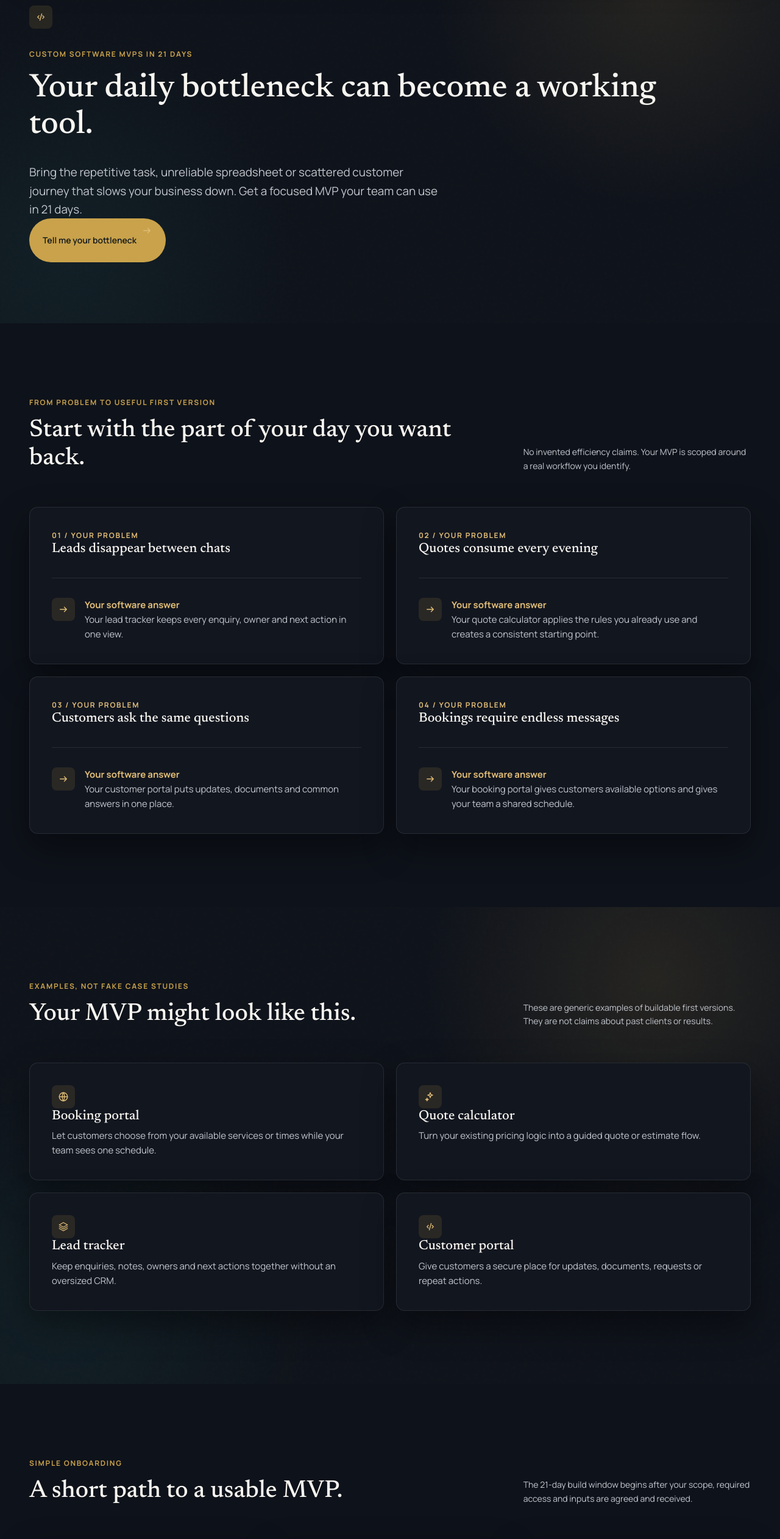
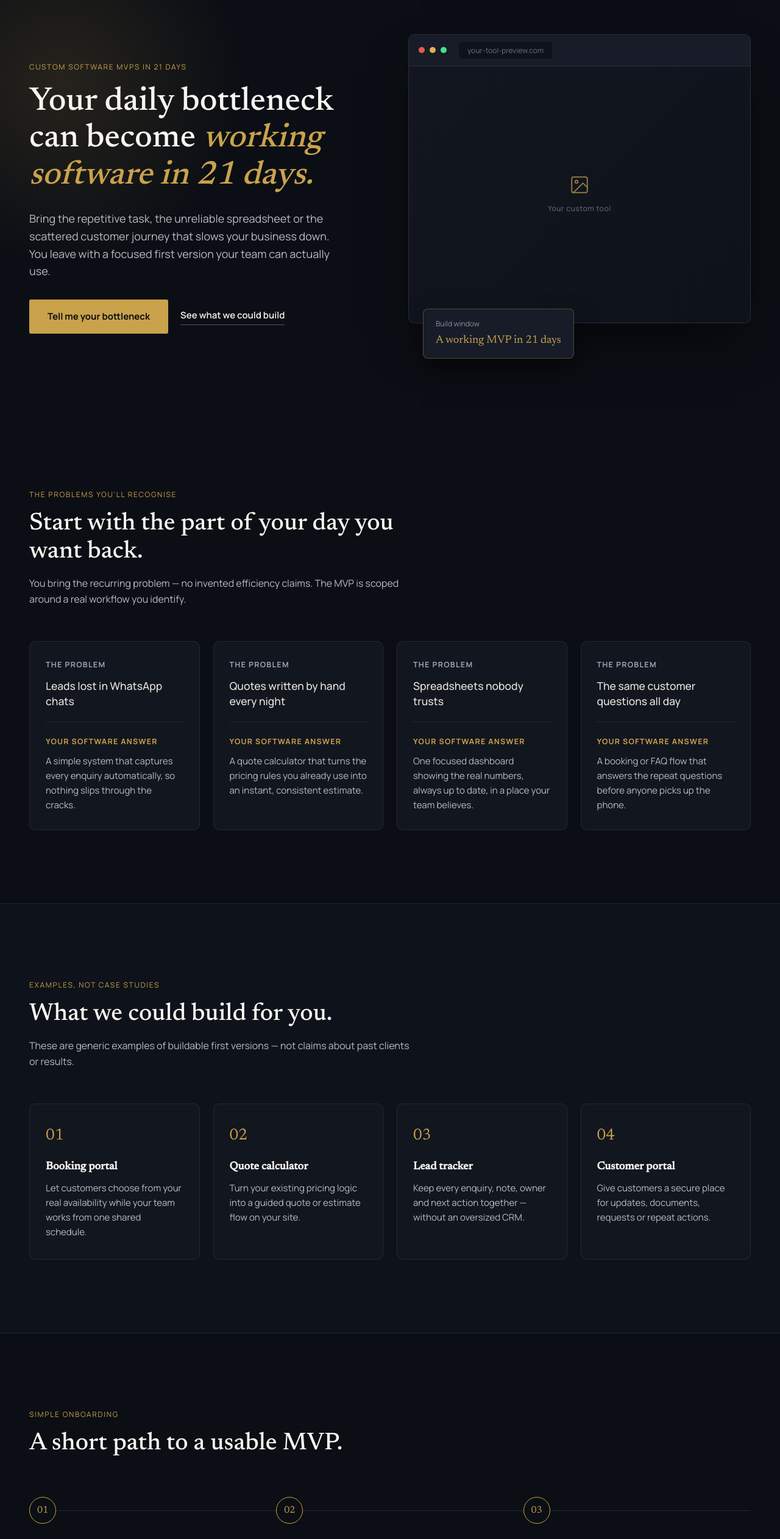
Before and after one commit to KaranSangoi/imkaransangoi-site, a Next.js app: page /software in a window 1280 px wide. Shown: the part 120-2643 px from the top of the page at 61% size. Built offline with nearby package versions, Linux system fonts and the light colour scheme.

Commit message:
Software page: rebuild in dark Claude Design system (shared header/footer)

```diff
--- a/app/software/page.tsx
+++ b/app/software/page.tsx
@@ -1,17 +1,134 @@
 import Link from "next/link";
-import {Icon,Page,Reveal} from "@/components/Site";
+import { DISPLAY, GOLD, eyebrow, browserBar, dot, Slot, DSShell, SiteHeader, SiteFooter } from "@/components/DarkSite";
 
-export const metadata={title:"Custom Software MVPs in 21 Days"};
-const solutions=[
-  ["Leads disappear between chats","Your lead tracker keeps every enquiry, owner and next action in one view."],
-  ["Quotes consume every evening","Your quote calculator applies the rules you already use and creates a consistent starting point."],
-  ["Customers ask the same questions","Your customer portal puts updates, documents and common answers in one place."],
-  ["Bookings require endless messages","Your booking portal gives customers available options and gives your team a shared schedule."],
-] as const;
-export default function Software(){return <Page>
-  <section className="page-intro atmosphere"><Reveal><Icon name="code"/><p className="eyebrow">CUSTOM SOFTWARE MVPS IN 21 DAYS</p><h1>Your daily bottleneck can become a working tool.</h1><p className="lede">Bring the repetitive task, unreliable spreadsheet or scattered customer journey that slows your business down. Get a focused MVP your team can use in 21 days.</p><Link className="button" href="/contact">Tell me your bottleneck <Icon name="arrow"/></Link></Reveal></section>
-  <section><Reveal><div className="section-head"><div><p className="eyebrow">FROM PROBLEM TO USEFUL FIRST VERSION</p><h2>Start with the part of your day you want back.</h2></div><p>No invented efficiency claims. Your MVP is scoped around a real workflow you identify.</p></div><div className="problem-flips">{solutions.map((x,i)=><article className="glass-card" key={x[0]}><p className="number">0{i+1} / YOUR PROBLEM</p><h3>{x[0]}</h3><div className="solution-line"><Icon name="arrow"/><p><b>Your software answer</b>{x[1]}</p></div></article>)}</div></Reveal></section>
-  <section className="atmosphere"><Reveal><div className="section-head"><div><p className="eyebrow">EXAMPLES, NOT FAKE CASE STUDIES</p><h2>Your MVP might look like this.</h2></div><p>These are generic examples of buildable first versions. They are not claims about past clients or results.</p></div><div className="grid-2">{[["globe","Booking portal","Let customers choose from your available services or times while your team sees one schedule."],["spark","Quote calculator","Turn your existing pricing logic into a guided quote or estimate flow."],["layers","Lead tracker","Keep enquiries, notes, owners and next actions together without an oversized CRM."],["code","Customer portal","Give customers a secure place for updates, documents, requests or repeat actions."]].map(x=><article className="glass-card lift" key={x[1]}><Icon name={x[0] as "code"}/><h3>{x[1]}</h3><p>{x[2]}</p></article>)}</div></Reveal></section>
-  <section><Reveal><div className="section-head"><div><p className="eyebrow">SIMPLE ONBOARDING</p><h2>A short path to a usable MVP.</h2></div><p>The 21-day build window begins after your scope, required access and inputs are agreed and received.</p></div><div className="completion-steps">{[["01","One call","Show the bottleneck, who encounters it and what a useful outcome looks like."],["02","One scope document","See the smallest useful version, boundaries, fixed price and required inputs in writing."],["03","A working MVP in 21 days","Review a working first version built around the scope you approved."]].map(x=><article className="glass-card" key={x[0]}><p className="number">{x[0]}</p><h3>{x[1]}</h3><p>{x[2]}</p></article>)}</div><div className="center section-action"><Link className="button" href="/contact">Tell me your bottleneck <Icon name="arrow"/></Link></div></Reveal></section>
-  <section className="final-cta"><div><p className="eyebrow">YOUR WORKING MVP</p><h2>Put the recurring problem on the table.</h2><p>One call, one scope document and one fixed price before your build begins.</p></div><Link className="button light" href="/contact">Tell me your bottleneck <Icon name="arrow"/></Link></section>
-</Page>}
+export const metadata = { title: "Custom Software MVPs in 21 Days" };
+
+const problems = [
+  ["Leads lost in WhatsApp chats", "A simple system that captures every enquiry automatically, so nothing slips through the cracks."],
+  ["Quotes written by hand every night", "A quote calculator that turns the pricing rules you already use into an instant, consistent estimate."],
+  ["Spreadsheets nobody trusts", "One focused dashboard showing the real numbers, always up to date, in a place your team believes."],
+  ["The same customer questions all day", "A booking or FAQ flow that answers the repeat questions before anyone picks up the phone."],
+];
+
+const builds = [
+  ["01", "Booking portal", "Let customers choose from your real availability while your team works from one shared schedule."],
+  ["02", "Quote calculator", "Turn your existing pricing logic into a guided quote or estimate flow on your site."],
+  ["03", "Lead tracker", "Keep every enquiry, note, owner and next action together — without an oversized CRM."],
+  ["04", "Customer portal", "Give customers a secure place for updates, documents, requests or repeat actions."],
+];
+
+const steps = [
+  ["01", "One call", "Show me the bottleneck, who runs into it, and what a useful outcome looks like."],
+  ["02", "One scope, one fixed price", "You get the smallest useful version, its boundaries, the fixed price and the inputs needed — in writing."],
+  ["03", "A working MVP in 21 days", "You review a working first version, built around the scope you approved."],
+];
+
+const headH2 = { fontFamily: DISPLAY, fontSize: "clamp(28px,4vw,40px)", fontWeight: 500, margin: "14px 0 16px", color: "#f7f5f0" } as const;
+const cardBase = { background: "#12161f", border: "1px solid rgba(255,255,255,0.08)", borderRadius: 10 } as const;
+
+export default function Software() {
+  return (
+    <DSShell>
+      <SiteHeader />
+
+      {/* HERO */}
+      <section style={{ position: "relative", display: "grid", gridTemplateColumns: "repeat(auto-fit, minmax(340px,1fr))", gap: "clamp(36px,5vw,60px)", padding: "clamp(56px,10vw,100px) clamp(20px,5vw,48px) clamp(50px,8vw,90px)", maxWidth: 1400, margin: "0 auto", alignItems: "center" }}>
+        <div style={{ position: "absolute", top: -120, left: -200, width: 600, height: 600, background: "radial-gradient(circle, rgba(201,162,75,0.14), transparent 70%)", pointerEvents: "none" }} />
+        <div style={{ position: "relative", zIndex: 1, animation: "fadeUp 0.8s ease both" }}>
+          <span style={eyebrow}>Custom software MVPs in 21 days</span>
+          <h1 style={{ fontFamily: DISPLAY, fontSize: "clamp(32px,5.5vw,54px)", lineHeight: 1.12, fontWeight: 500, margin: "16px 0 26px", color: "#f7f5f0" }}>
+            {"Your daily bottleneck can become "}<em style={{ fontStyle: "italic", color: GOLD }}>working software in 21 days.</em>
+          </h1>
+          <p style={{ fontSize: 18, lineHeight: 1.6, color: "#b7bcc4", maxWidth: 520, margin: "0 0 32px" }}>
+            Bring the repetitive task, the unreliable spreadsheet or the scattered customer journey that slows your business down. You leave with a focused first version your team can actually use.
+          </p>
+          <div style={{ display: "flex", alignItems: "center", gap: 20, flexWrap: "wrap" }}>
+            <Link href="/contact" style={{ background: GOLD, color: "#0b0e14", padding: "16px 30px", borderRadius: 3, fontSize: 15, fontWeight: 700 }}>Tell me your bottleneck</Link>
+            <a href="#build" style={{ color: "#f5f3ee", fontSize: 15, fontWeight: 600, borderBottom: "1px solid rgba(255,255,255,0.3)", paddingBottom: 3 }}>See what we could build</a>
+          </div>
+        </div>
+        <div style={{ position: "relative", zIndex: 1 }}>
+          <div style={{ borderRadius: 10, overflow: "hidden", border: "1px solid rgba(255,255,255,0.1)", background: "#12161f", boxShadow: "0 40px 80px -20px rgba(0,0,0,0.6)" }}>
+            <div style={browserBar}>
+              <span style={dot("#e05c4a")} /><span style={dot("#e0b04a")} /><span style={dot("#4ae08c")} />
+              <span style={{ marginLeft: 12, fontSize: 12, color: "#6d7280", background: "#0e121a", padding: "4px 14px", borderRadius: 4 }}>your-tool-preview.com</span>
+            </div>
+            <Slot caption="Your custom tool" height={420} />
+          </div>
+          <div style={{ marginTop: -24, marginLeft: 24, position: "relative", zIndex: 2, display: "inline-block", background: "#171c28", border: "1px solid rgba(201,162,75,0.35)", borderRadius: 8, padding: "14px 20px", boxShadow: "0 20px 40px rgba(0,0,0,0.5)" }}>
+            <div style={{ fontSize: 12, color: "#8b909a", marginBottom: 4 }}>Build window</div>
+            <div style={{ fontFamily: DISPLAY, fontSize: 18, color: GOLD }}>A working MVP in 21 days</div>
+          </div>
+        </div>
+      </section>
+
+      {/* PROBLEMS */}
+      <section style={{ padding: "clamp(60px,10vw,120px) clamp(20px,5vw,48px)", maxWidth: 1400, margin: "0 auto" }}>
+        <div style={{ maxWidth: 640, marginBottom: 56 }}>
+          <span style={eyebrow}>The problems you&apos;ll recognise</span>
+          <h2 style={headH2}>Start with the part of your day you want back.</h2>
+          <p style={{ fontSize: 16, lineHeight: 1.6, color: "#b7bcc4" }}>You bring the recurring problem — no invented efficiency claims. The MVP is scoped around a real workflow you identify.</p>
+        </div>
+        <div style={{ display: "grid", gridTemplateColumns: "repeat(auto-fit, minmax(260px,1fr))", gap: 22 }}>
+          {problems.map((p) => (
+            <div key={p[0]} style={{ ...cardBase, padding: "28px 26px" }}>
+              <div style={{ fontSize: 12.5, fontWeight: 700, letterSpacing: "0.1em", color: "#9aa4b2", textTransform: "uppercase", marginBottom: 12 }}>The problem</div>
+              <div style={{ fontSize: 17.5, fontWeight: 500, color: "#e7e4dc", lineHeight: 1.4, marginBottom: 22, paddingBottom: 22, borderBottom: "1px solid rgba(255,255,255,0.08)" }}>{p[0]}</div>
+              <div style={{ fontSize: 12.5, fontWeight: 700, letterSpacing: "0.1em", color: GOLD, textTransform: "uppercase", marginBottom: 10 }}>Your software answer</div>
+              <p style={{ fontSize: 15, lineHeight: 1.6, color: "#b7bcc4" }}>{p[1]}</p>
+            </div>
+          ))}
+        </div>
+      </section>
+
+      {/* WHAT WE COULD BUILD */}
+      <section id="build" style={{ padding: "clamp(60px,10vw,120px) clamp(20px,5vw,48px)", background: "#0e121a", borderTop: "1px solid rgba(255,255,255,0.08)", borderBottom: "1px solid rgba(255,255,255,0.08)" }}>
+        <div style={{ maxWidth: 1400, margin: "0 auto" }}>
+          <div style={{ maxWidth: 640, marginBottom: 56 }}>
+            <span style={eyebrow}>Examples, not case studies</span>
+            <h2 style={headH2}>What we could build for you.</h2>
+            <p style={{ fontSize: 16, lineHeight: 1.6, color: "#b7bcc4" }}>These are generic examples of buildable first versions — not claims about past clients or results.</p>
+          </div>
+          <div style={{ display: "grid", gridTemplateColumns: "repeat(auto-fit, minmax(240px,1fr))", gap: 22 }}>
+            {builds.map((b) => (
+              <div key={b[0]} style={{ ...cardBase, padding: "32px 26px" }}>
+                <div style={{ fontFamily: DISPLAY, fontSize: 26, color: GOLD, marginBottom: 18 }}>{b[0]}</div>
+                <h3 style={{ fontSize: 18, fontWeight: 700, color: "#f5f3ee", margin: "0 0 12px" }}>{b[1]}</h3>
+                <p style={{ fontSize: 15, lineHeight: 1.6, color: "#b7bcc4", margin: 0 }}>{b[2]}</p>
+              </div>
+            ))}
+          </div>
+        </div>
+      </section>
+
+      {/* HOW IT WORKS */}
+      <section style={{ padding: "clamp(60px,10vw,120px) clamp(20px,5vw,48px)", maxWidth: 1400, margin: "0 auto" }}>
+        <div style={{ maxWidth: 640, marginBottom: 64 }}>
+          <span style={eyebrow}>Simple onboarding</span>
+          <h2 style={headH2}>A short path to a usable MVP.</h2>
+        </div>
+        <div style={{ display: "grid", gridTemplateColumns: "repeat(auto-fit, minmax(240px,1fr))", gap: 32, position: "relative", marginBottom: 24 }}>
+          <div style={{ position: "absolute", top: 22, left: 0, right: 0, height: 1, background: "rgba(255,255,255,0.1)" }} />
+          {steps.map((s) => (
+            <div key={s[0]} style={{ position: "relative" }}>
+              <div style={{ width: 44, height: 44, borderRadius: "50%", background: "#0b0e14", border: `1px solid ${GOLD}`, color: GOLD, display: "flex", alignItems: "center", justifyContent: "center", fontFamily: DISPLAY, fontSize: 16, marginBottom: 24, position: "relative", zIndex: 1 }}>{s[0]}</div>
+              <h4 style={{ fontSize: 18, fontWeight: 700, color: "#f5f3ee", margin: "0 0 12px" }}>{s[1]}</h4>
+              <p style={{ fontSize: 15, lineHeight: 1.6, color: "#b7bcc4", margin: 0 }}>{s[2]}</p>
+            </div>
+          ))}
+        </div>
+        <p style={{ fontSize: 13, color: "#6d7280", margin: 0 }}>The 21-day build window begins once your scope, access and inputs are agreed and received.</p>
+      </section>
+
+      {/* FINAL CTA */}
+      <section style={{ padding: "clamp(56px,9vw,110px) clamp(20px,5vw,48px)", maxWidth: 1400, margin: "0 auto", textAlign: "center" }}>
+        <span style={eyebrow}>Your working MVP</span>
+        <h2 style={{ fontFamily: DISPLAY, fontSize: "clamp(28px,5vw,44px)", fontWeight: 500, margin: "16px 0 18px", color: "#f7f5f0" }}>Put the recurring problem on the table.</h2>
+        <p style={{ fontSize: 16, color: "#9aa4b2", margin: "0 auto 34px", maxWidth: 560 }}>One call, one scope document and one fixed price before your build begins.</p>
+        <Link href="/contact" style={{ display: "inline-block", background: GOLD, color: "#0b0e14", padding: "18px 36px", borderRadius: 3, fontSize: 15, fontWeight: 700 }}>Tell me your bottleneck</Link>
+      </section>
+
+      <SiteFooter />
+    </DSShell>
+  );
+}
```
